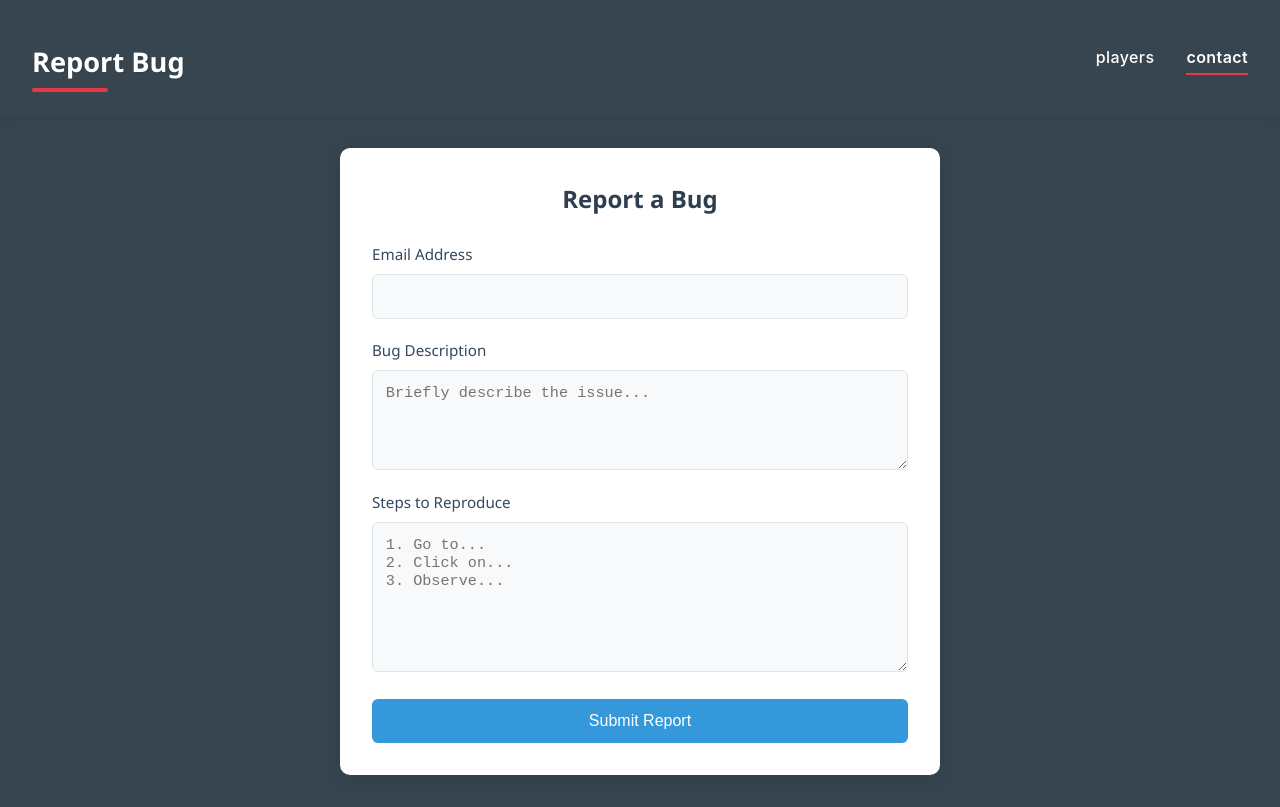
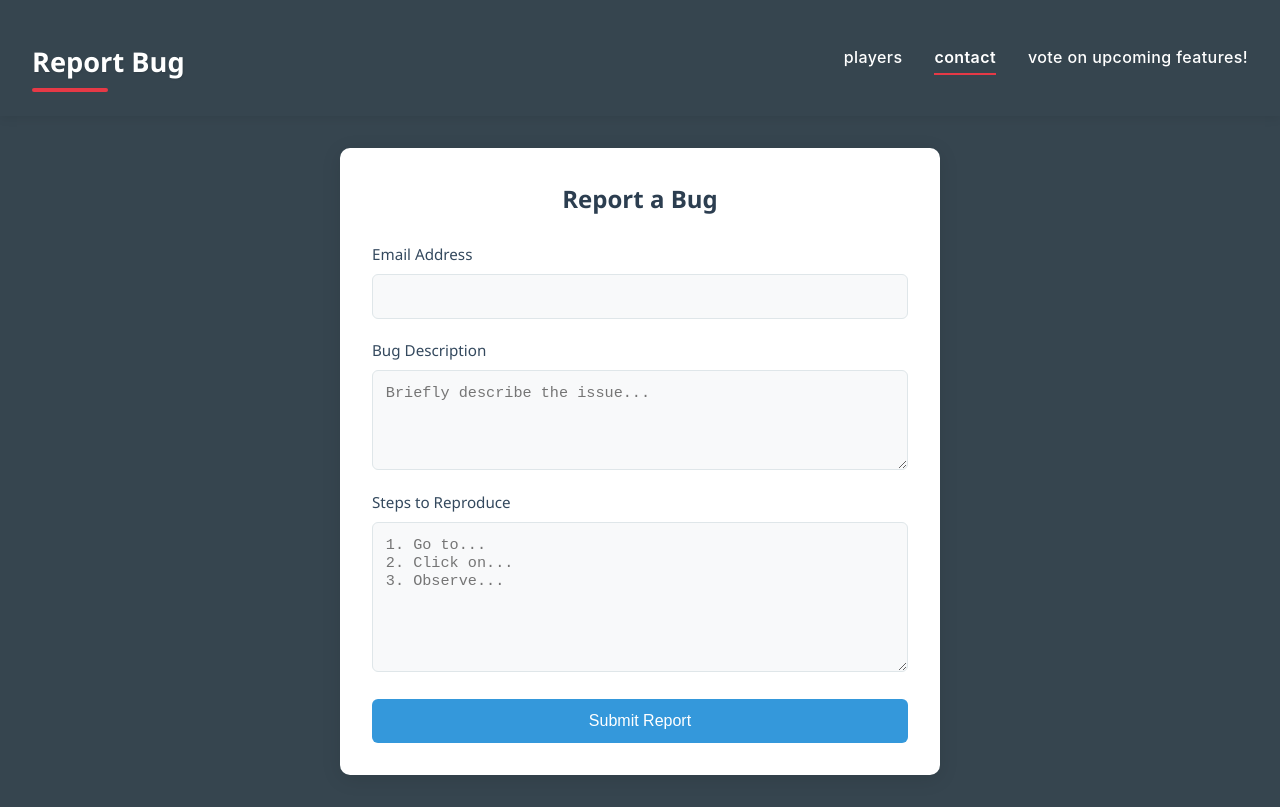
Before and after one commit to pluto-0/stub-lovers, a Next.js app: page /contact in a window 1280 px wide. Built offline with nearby package versions, Linux system fonts and the light colour scheme.

Commit message:
form added

```diff
--- a/src/app/components/Header.js
+++ b/src/app/components/Header.js
@@ -13,6 +13,7 @@ const page_titles = {
 
 export default function Header({ cur_page }) {
   const pages = ['players', 'contact']
+  const google_form_link = 'https://docs.google.com/forms/d/e/1FAIpQLSc_mj_LulfMto2qY_dF96AROqJ5YiDwmmG0thBQC4wFteLN6g/viewform?usp=dialog'
 
   return (
     <div className="header">
@@ -27,6 +28,8 @@ export default function Header({ cur_page }) {
             {page}
           </Link>
         ))}
+
+        <Link href={google_form_link} rel="noopener noreferrer" target="_blank">vote on upcoming features!</Link>
       </div>
     </div>
   )
--- a/src/app/styles/filters.module.css
+++ b/src/app/styles/filters.module.css
@@ -45,8 +45,8 @@
   color: white;
   border: none;
   border-radius: 50%;
-  width: 40px;
-  height: 40px;
+  width: 35px;
+  height: 35px;
   cursor: pointer;
   z-index: 1000;
   display: flex;
```
